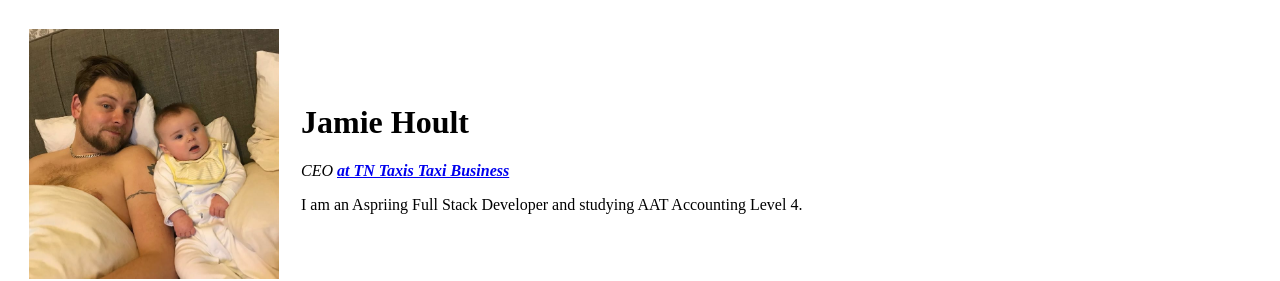
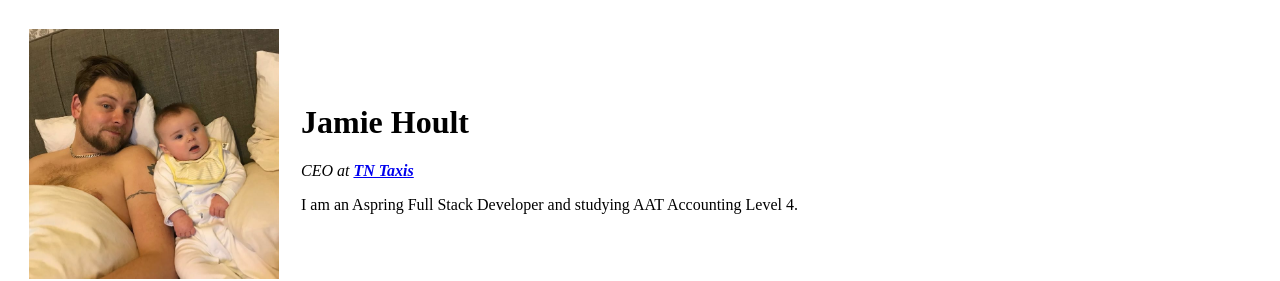
Before and after one commit to jamiech08/cv, a plain HTML site: page index.html in a window 1280 px wide. Shown: the top 281 px of the page. Drawn offline with Linux system fonts and the light colour scheme.

Commit message:
Add files via upload

```diff
--- a/index.html
+++ b/index.html
@@ -11,8 +11,8 @@
     <tr>
       <td><img src="images/jamie.jpg" alt="Jamie Profile Picture" height="250" width="250"></td>
       <td><h1>Jamie Hoult</h1>
-      <p><em>CEO <strong><a href="https://www.tntaxis.co.uk">at TN Taxis Taxi Business</a></strong></em></p>
-      <p>I am an Aspriing Full Stack Developer and studying AAT Accounting Level 4.</p></td>
+      <p><em>CEO at <strong><a href="https://www.tntaxis.co.uk">TN Taxis</a></strong></em></p>
+      <p>I am an Aspring Full Stack Developer and studying AAT Accounting Level 4.</p></td>
     </tr>
   </table>
   <!-- use <em>for Itallic and shows importance</em> use <strong>to bold and show importance</strong>       -->
```
